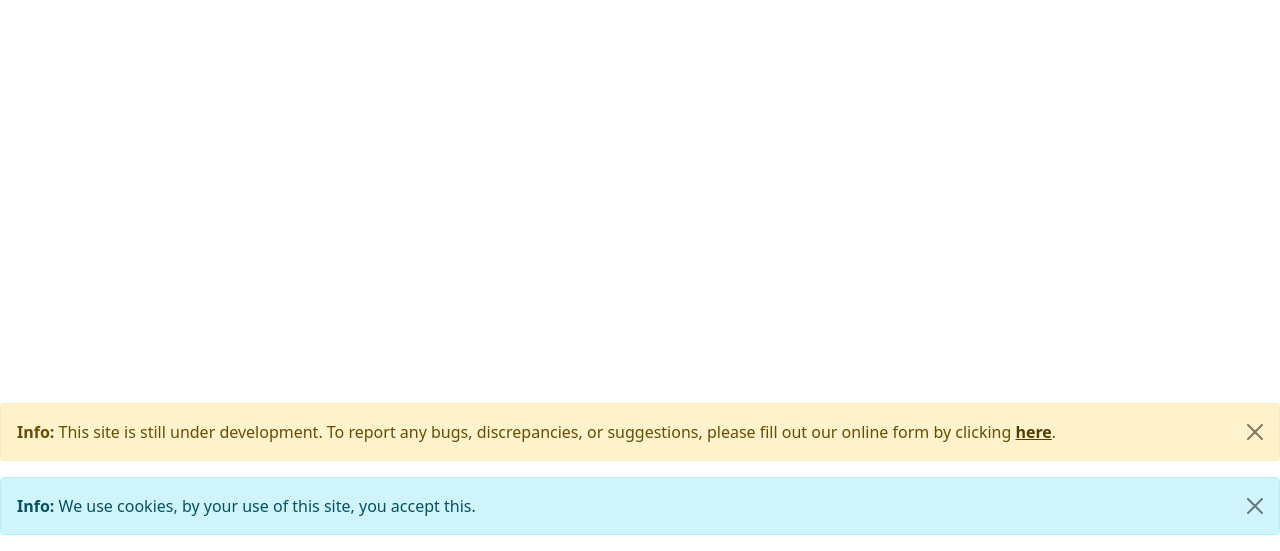
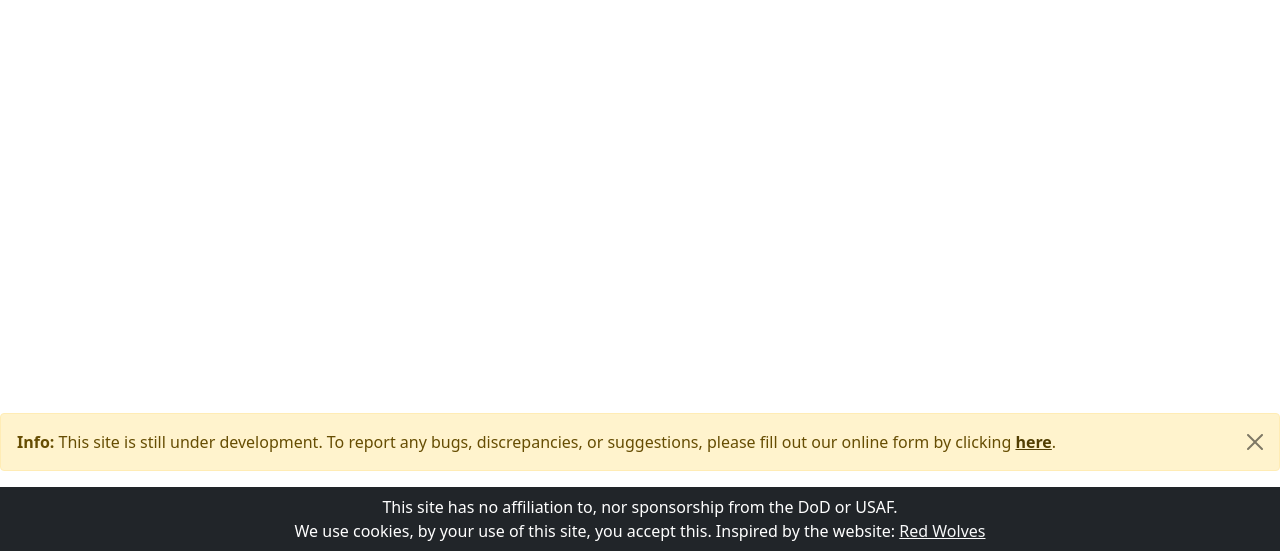
Before and after one commit to tonydc1997/336, a plain HTML site: page index.html in a window 1280 px wide. Shown: the part 249-800 px from the top of the page. Drawn offline with nearby package versions, Linux system fonts and the light colour scheme.

Commit message:
Update index.html

```diff
--- a/index.html
+++ b/index.html
@@ -60,9 +60,9 @@
     <strong>Info:</strong> This site is still under development. To report any bugs, discrepancies, or suggestions, please fill out our online form by clicking <a href="https://docs.google.com/forms/d/e/1FAIpQLSfsaKp0mL5ISVVuWQnq5icr2TFUZ48pNbeiLh-0kGKZfbkKdw/viewform?usp=sf_link" target="_blank" class="alert-link">here</a>.
     <button type="button" class="btn-close" data-bs-dismiss="alert" aria-label="Close"></button>
   </div>
-  <div class="alert alert-info alert-dismissible fade show" role="alert">
-    <strong>Info:</strong> We use cookies, by your use of this site, you accept this.
-    <button type="button" class="btn-close" data-bs-dismiss="alert" aria-label="Close"></button>
+  <div class="container-fluid text-white bg-dark p-2 center">This site has no affiliation to, nor sponsorship from the DoD or USAF.
+    <br>
+    We use cookies, by your use of this site, you accept this. Inspired by the website: <a class="link-light" href="http://336trs.com/" target="_blank">Red Wolves</a>
   </div>
 </div>
 <script>
```
